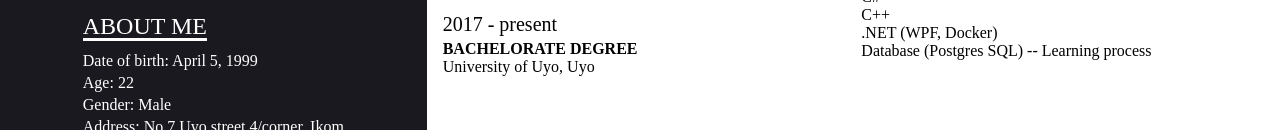
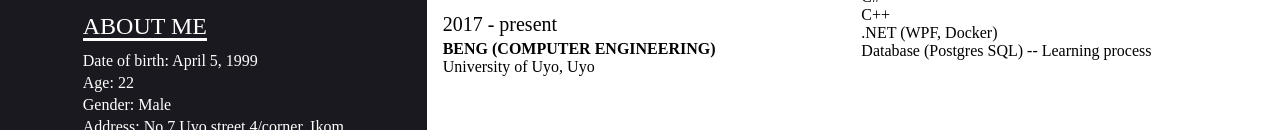
Before and after one commit to JosephJohncross/CV, a plain HTML site: page index.html in a window 1280 px wide. Shown: the part 343-473 px from the top of the page. Drawn offline with Linux system fonts and the light colour scheme.

Commit message:
Update index.html

```diff
--- a/index.html
+++ b/index.html
@@ -54,7 +54,7 @@
                         <div class="sub-title">
                             <div class="year">2017 - present</div>
                             <div class="info-content">
-                                <h4>Bachelorate Degree</h4>
+                                <h4>BEng (Computer Engineering)</h4>
                                 <p>University of Uyo, Uyo</p>
                             </div>
 
```
